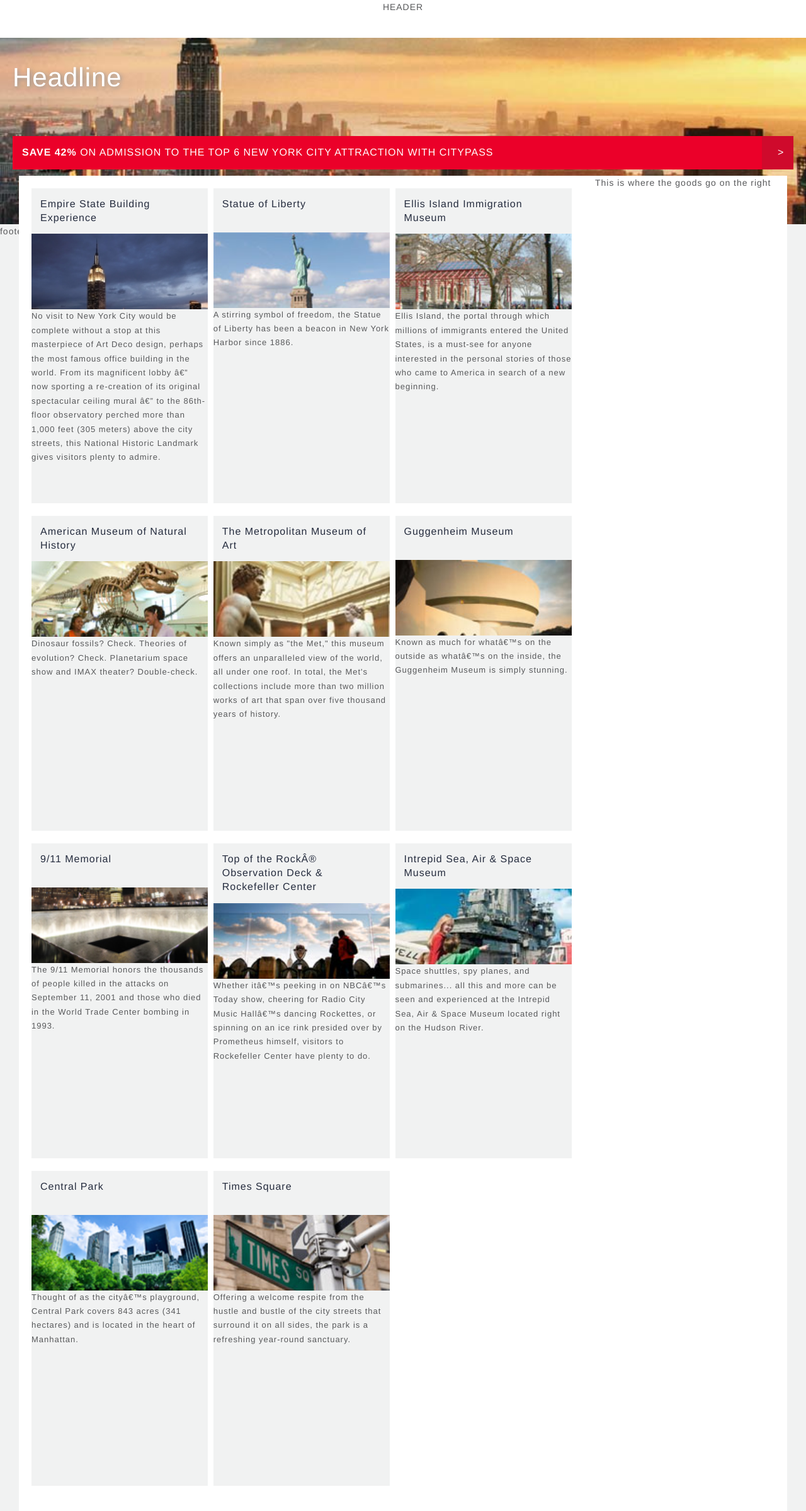
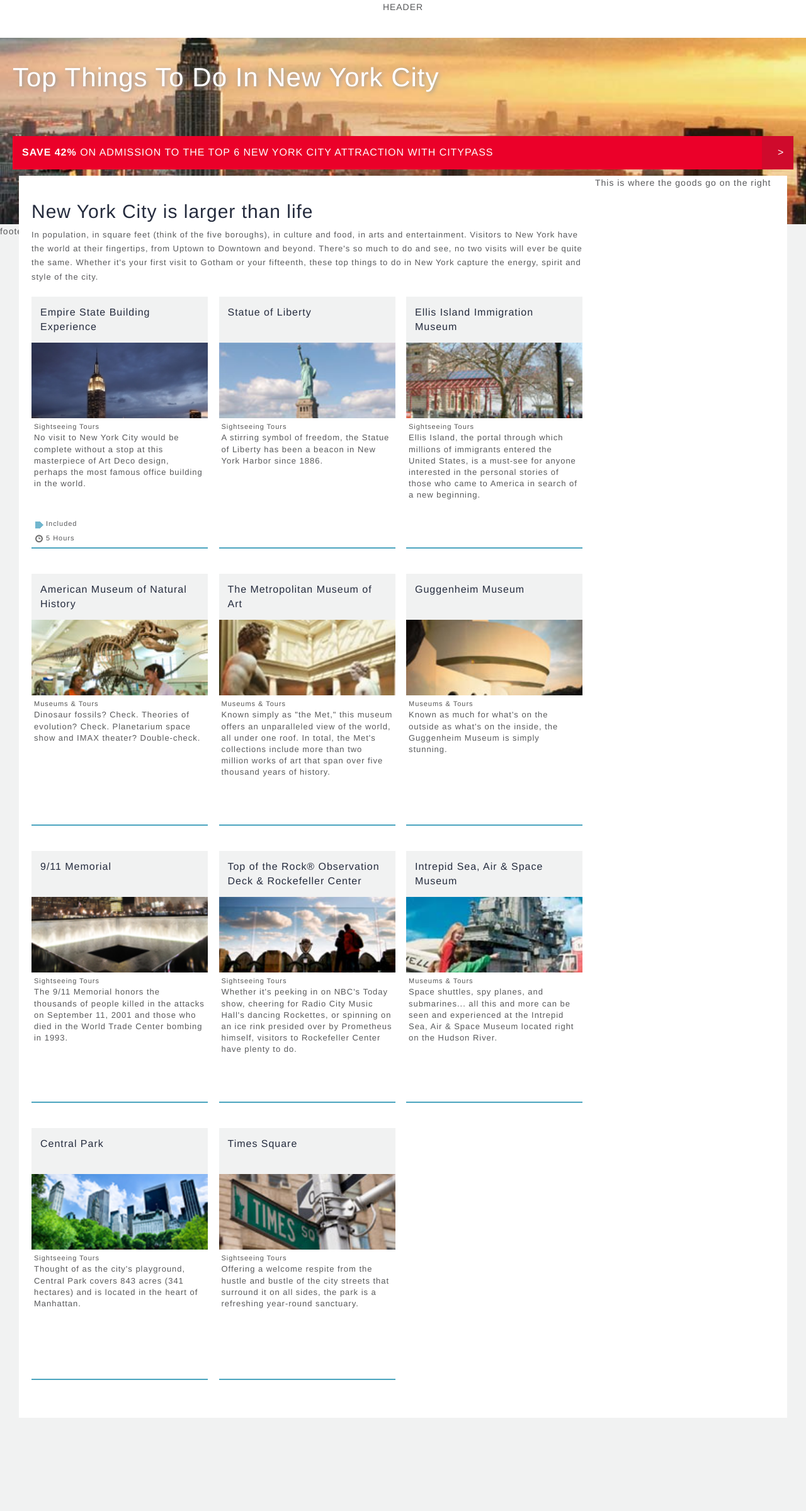
Before and after one commit to turph/CItyPass---Prototype-2015, a website: page app/landingToDo/parentNYC.html in a window 1280 px wide. Shown: the whole page at 63% size. After the commit the page ends 2251 px from the top, so only its background shows below. Drawn offline with nearby package versions, Linux system fonts and the light colour scheme.

Commit message:
More tile work

```diff
--- a/app/landingToDo/parentNYC.html
+++ b/app/landingToDo/parentNYC.html
@@ -12,9 +12,7 @@
 	</div>
 	<div class="banner" style="background-image:url('../assets/img/newYork/new-york-hero-sm.jpg')";></div>
 	<div class="content">
-		<div class="title">
-			<h1>Headline</h1>
-		</div>
+		<div class="title"><h1>Top things to do in new york city</h1></div>
 		<a href="">
 		<div class="promoBar">
 			<span class="strong">save 42%</span> on admission to the top 6 new york city attraction with citypass
@@ -23,60 +21,70 @@
 		</a>
 		<div class="contentBlock">
 			<div class="contentLeft">
+				<div class="intro">
+					<h3>New York City is larger than life</h3>
+					<p>In population, in square feet (think of the five boroughs), in culture and food, in arts and entertainment. Visitors to New York have the world at their fingertips, from Uptown to Downtown and beyond. There's so much to do and see, no two visits will ever be quite the same. Whether it's your first visit to Gotham or your fifteenth, these top things to do in New York capture the energy, spirit and style of the city.</p>
+				</div>
+				<div class="attractions">
 					<div class="tile">
 						<div class="title">Empire State Building Experience</div>
 						<div class="att_img" style="background-image:url('../assets/img/newYork/ttdny-empire.jpg')";></div>
-					<div class="description">No visit to New York City would be complete without a stop at this masterpiece of Art Deco design, perhaps the most famous office building in the world. From its magnificent lobby — now sporting a re-creation of its original spectacular ceiling mural — to the 86th-floor observatory perched more than 1,000 feet (305 meters) above the city streets, this National Historic Landmark gives visitors plenty to admire.</div>
+						<div class="description"><span class="type mouse">Sightseeing Tours</span>No visit to New York City would be complete without a stop at this masterpiece of Art Deco design, perhaps the most famous office building in the world.</div>
+						<div class="info">
+							<div><img src="../assets/img/icons/status.png" width="16" height="16" alt="Status">Included</div>
+							<div><img src="../assets/img/icons/clock.png" width="16" height="16" alt="Clock">5 Hours</div>
+						</div>
 					</div>
 					<div class="tile">
 						<div class="title">Statue of Liberty</div>
 						<div class="att_img" style="background-image:url('../assets/img/newYork/ttdny-statue-of-liberty.jpg')";></div>
-					<div class="description">A stirring symbol of freedom, the Statue of Liberty has been a beacon in New York Harbor since 1886.</div>
+						<div class="description"><span class="type mouse">Sightseeing Tours</span>A stirring symbol of freedom, the Statue of Liberty has been a beacon in New York Harbor since 1886.</div>
 					</div>
 					<div class="tile">
 						<div class="title">Ellis Island Immigration Museum</div>
 						<div class="att_img" style="background-image:url('../assets/img/newYork/ttdny-ellis-island.jpg')";></div>
-					<div class="description">Ellis Island, the portal through which millions of immigrants entered the United States, is a must-see for anyone interested in the personal stories of those who came to America in search of a new beginning.</div>
+						<div class="description"><span class="type mouse">Sightseeing Tours</span>Ellis Island, the portal through which millions of immigrants entered the United States, is a must-see for anyone interested in the personal stories of those who came to America in search of a new beginning.</div>
 					</div>
 					<div class="tile">
 						<div class="title">American Museum of Natural History</div>
 						<div class="att_img" style="background-image:url('../assets/img/newYork/ttdny-amnh.jpg')";></div>
-					<div class="description">Dinosaur fossils? Check. Theories of evolution? Check. Planetarium space show and IMAX theater? Double-check.</div>
+						<div class="description"><span class="type mouse">Museums & Tours</span>Dinosaur fossils? Check. Theories of evolution? Check. Planetarium space show and IMAX theater? Double-check.</div>
 					</div>
 					<div class="tile">
 						<div class="title">The Metropolitan Museum of Art</div>
 						<div class="att_img" style="background-image:url('../assets/img/newYork/ttdny-met.jpg')";></div>
-					<div class="description">Known simply as "the Met," this museum offers an unparalleled view of the world, all under one roof. In total, the Met's collections include more than two million works of art that span over five thousand years of history.</div>
+						<div class="description"><span class="type mouse">Museums & Tours</span>Known simply as "the Met," this museum offers an unparalleled view of the world, all under one roof. In total, the Met's collections include more than two million works of art that span over five thousand years of history.</div>
 					</div>
 					<div class="tile">
 						<div class="title">Guggenheim Museum</div>
 						<div class="att_img" style="background-image:url('../assets/img/newYork/ttdny-guggenheim.jpg')";></div>
-					<div class="description">Known as much for what’s on the outside as what’s on the inside, the Guggenheim Museum is simply stunning.</div>
+						<div class="description"><span class="type mouse">Museums & Tours</span>Known as much for what's on the outside as what's on the inside, the Guggenheim Museum is simply stunning.</div>
 					</div>
 					<div class="tile">
 						<div class="title">9/11 Memorial</div>
 						<div class="att_img" style="background-image:url('../assets/img/newYork/ttdny-911-memorial.jpg')";></div>
-					<div class="description">The 9/11 Memorial honors the thousands of people killed in the attacks on September 11, 2001 and those who died in the World Trade Center bombing in 1993.</div>
+						<div class="description"><span class="type mouse">Sightseeing Tours</span>The 9/11 Memorial honors the thousands of people killed in the attacks on September 11, 2001 and those who died in the World Trade Center bombing in 1993.</div>
 					</div>
 					<div class="tile">
-					<div class="title">Top of the Rock® Observation Deck & Rockefeller Center</div>
+						<div class="title">Top of the Rock&#174; Observation Deck & Rockefeller Center</div>
 						<div class="att_img" style="background-image:url('../assets/img/newYork/ttdny-toprock.jpg')";></div>
-					<div class="description">Whether it’s peeking in on NBC’s Today show, cheering for Radio City Music Hall’s dancing Rockettes, or spinning on an ice rink presided over by Prometheus himself, visitors to Rockefeller Center have plenty to do.</div>
+						<div class="description"><span class="type mouse">Sightseeing Tours</span>Whether it's peeking in on NBC's Today show, cheering for Radio City Music Hall's dancing Rockettes, or spinning on an ice rink presided over by Prometheus himself, visitors to Rockefeller Center have plenty to do.</div>
 					</div>
 					<div class="tile">
 						<div class="title">Intrepid Sea, Air & Space Museum</div>
 						<div class="att_img" style="background-image:url('../assets/img/newYork/ttdny-intrepid.jpg')";></div>
-					<div class="description">Space shuttles, spy planes, and submarines... all this and more can be seen and experienced at the Intrepid Sea, Air & Space Museum located right on the Hudson River.</div>
+						<div class="description"><span class="type mouse">Museums & Tours</span>Space shuttles, spy planes, and submarines... all this and more can be seen and experienced at the Intrepid Sea, Air & Space Museum located right on the Hudson River.</div>
 					</div>
 					<div class="tile">
 						<div class="title">Central Park</div>
 						<div class="att_img" style="background-image:url('../assets/img/newYork/ttdny-central-park.jpg')";></div>
-					<div class="description">Thought of as the city’s playground, Central Park covers 843 acres (341 hectares) and is located in the heart of Manhattan.</div>
+						<div class="description"><span class="type mouse">Sightseeing Tours</span>Thought of as the city's playground, Central Park covers 843 acres (341 hectares) and is located in the heart of Manhattan.</div>
 					</div>
 					<div class="tile">
 						<div class="title">Times Square</div>
 						<div class="att_img" style="background-image:url('../assets/img/newYork/ttdny-timessquare.jpg')";></div>
-					<div class="description">Offering a welcome respite from the hustle and bustle of the city streets that surround it on all sides, the park is a refreshing year-round sanctuary.</div>
+						<div class="description"><span class="type mouse">Sightseeing Tours</span>Offering a welcome respite from the hustle and bustle of the city streets that surround it on all sides, the park is a refreshing year-round sanctuary.</div>
+					</div>
 				</div>
 			</div>
 			<div class="contentRight">This is where the goods go on the right</div>
```
Also changed, not shown: app/assets/css/app.css, app/assets/img/icons/clock.png (added), app/assets/img/icons/status.png (added), build/styles/scss/globals/_thingsToDo.scss, build/styles/scss/globals/fonts.scss, build/styles/scss/globals/typography.scss, 1 other file. Lines whose indentation alone changed are shown as unchanged.
